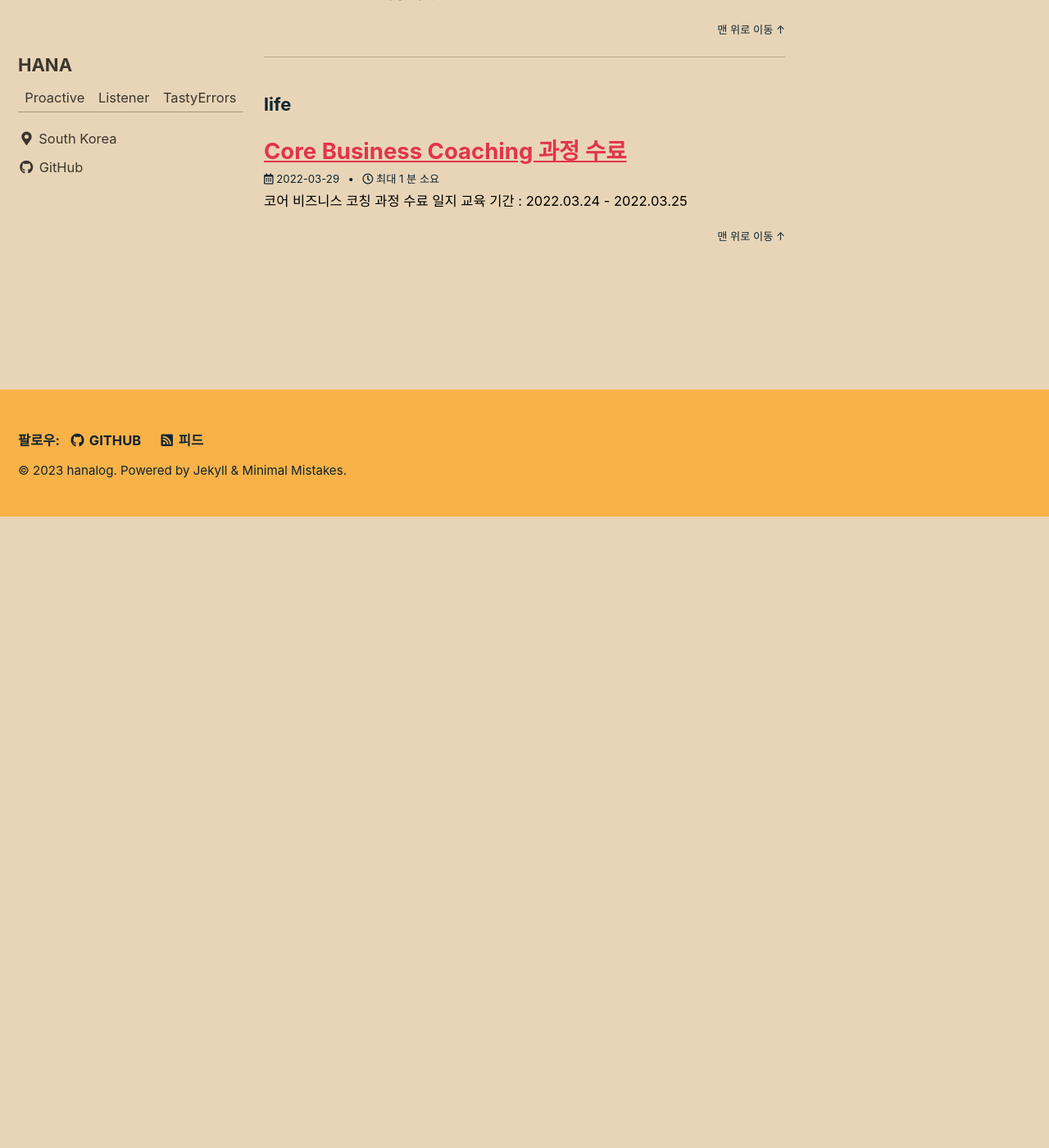
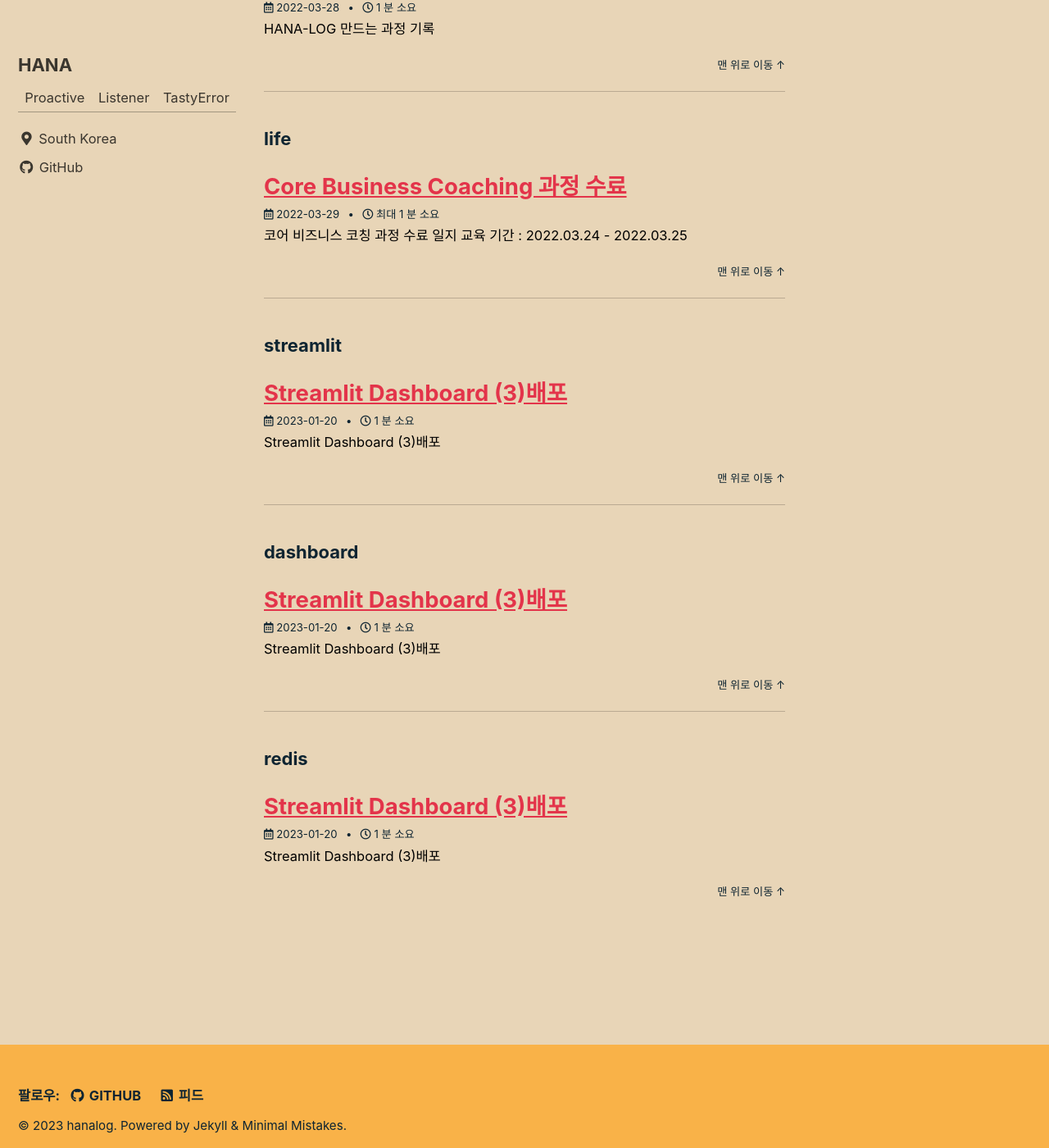
Before and after one commit to hanalog/hanalog.github.io, a Jekyll site: the page built from _pages/tag-archive.md, in a window 1280 px wide and 1400 px high, scrolled down 2199 px. Shown: the whole window at 82% size. Built offline with Jekyll 4.4.1, drawn with Linux system fonts in a browser that asks for light colours; cached includes are drawn as plain includes; before the commit the page ends 2829 px from its top, so only the background shows below that; some of the changed lines change nothing that is shown; some of the changed text lies outside the part shown.

Commit message:
Upload ciaolabella2 14 posting

````diff
--- a/_config.yml
+++ b/_config.yml
@@ -104,7 +104,7 @@
 author:
   name             : "HANA"
   avatar           : # path of avatar image, e.g. "/assets/images/bio-photo.jpg"
-  bio              : "Proactive|Listener|TastyErrors"
+  bio              : "Proactive|Listener|TastyError"
   location         : "South Korea"
   email            :
   links:
--- /dev/null
+++ b/_posts/2023-01-20-ciaolabella2-14.md
@@ -0,0 +1,76 @@
+---
+layout: single
+title: "Streamlit Dashboard (3)배포"
+category: "Ciaolabella2"
+tag: [streamlit, dashboard, redis]
+author_profile: false
+sidebar:
+  nav: "docs"
+---
+
+# Streamlit Dashboard (3)배포
+
+# Dashboard 배포
+
+## 1. requirements.txt 생성
+
+- streamlit 을 작업한 가상환경에서 설치한 라이브러리 목록을 파일로 저장한다.
+- 해당 파일을 github 에 업로드하면 대시보드에사용한 라이브러리들을 streamlit share 가 알아서 import 해준다.
+- 하지 않으면 `redis-py-cluster` 와 같은 모듈이 없다고 에러가 발생하기 때문에 꼭 필요한 단계이다.
+
+```python
+pip freeze > requirements.txt
+```
+
+## 2. github 에 repository 생성 및 로컬과 연동
+
+- 먼저 github 에 streamlit 대시보드 파일을 저장할 repository 를 생성한다.
+- github repository 와 로컬 폴더를 연동한다.
+- 로컬과 github 를 연동해야 나중에 로컬에서 대시보드 수정 후 git push 했을 때 바로 streamlit share 에도 수정 사항이 반영된다.
+
+## 3. local 에 파일 업로드
+
+- github 와 연동된 폴더에 다음과 같이 작업한 파일과 requirements.txt 를 넣어준다.
+    - requirements.txt
+    - redis_dashboard.py
+
+## 4. github 에 반영
+
+- 로컬에 저장한 변경 사항을 github repository 에 push 한다.
+
+```python
+git add .
+git commit -m "redis dashboard"
+git push origin master
+```
+
+## 5. streamlit share 로그인
+
+- [streamlit share](https://share.streamlit.io/) 에 github 로 회원가입 및 로그인을 진행한다.
+- github 계정 권한을 허용한다.
+
+## 6. app 생성
+
+- `New app` 을 클릭한다.
+
+![Untitled](https://raw.githubusercontent.com/hanalog/hanalog.github.io/gh-pages/images/2023-01-20-ciao2-14/Untitled.png)
+
+- 아래 페이지에 해당하는 Repository, Branch, Main file path 를 선택해준다.
+    - 해당 칸들을 클릭하면 드롭 다운 형식으로 선택할 수 있다.
+    - main file path 는 최종적으로 그래프를 보여주는 파일을 선택해야 한다.
+
+![Untitled](https://raw.githubusercontent.com/hanalog/hanalog.github.io/gh-pages/images/2023-01-20-ciao2-14/Untitled1.png)
+
+- `Deploy!` 를 클릭하고 기다리면 app 이 생성된다.
+    - 만약 error 가 발생했다면 에러 코드를 확인하면서 해결해야 한다.
+    - 다음과 같은 경우에 에러가 발생할 수 있다.
+        - 코드에서 사용한 모듈이 requirements.txt 에 없을 때
+        - requirements.txt 내의 모듈 간 설치 중 충돌이 발생할 때
+
+## 7. Dashboard 배포 완료
+
+- 배포 완료가 되면 다음과 같이 대시보드를 확인할 수 있다.
+- 브라우저 상단의 url 로 접속하면 어디에서든 나의 대시보드를 실시간으로 확인할 수 있기 때문에 url 만 공유하면 대시보드를 공유할 수 있다.
+    - 아래의 대시보드를 확인하고 싶다면 [Ciaolabella2 Dashboard](https://hanna-joo-dashboard-ciaolabella2redis-dashboard-xduqlj.streamlit.app/) 를 클릭하면 된다.
+
+![Untitled](https://raw.githubusercontent.com/hanalog/hanalog.github.io/gh-pages/images/2023-01-20-ciao2-14/Untitled2.png)
````
Also changed, not shown: images/2023-01-20-ciao2-14/Untitled.png (added), images/2023-01-20-ciao2-14/Untitled1.png (added), images/2023-01-20-ciao2-14/Untitled2.png (added).
